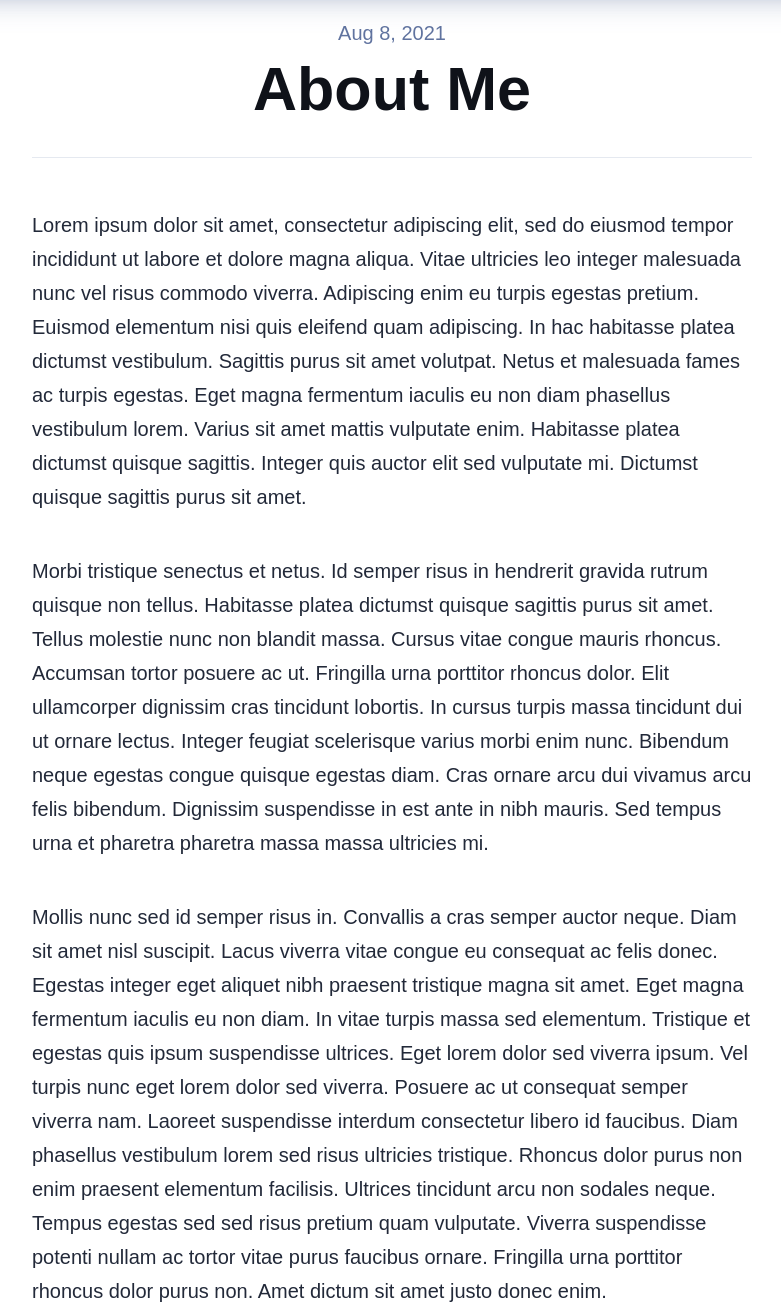
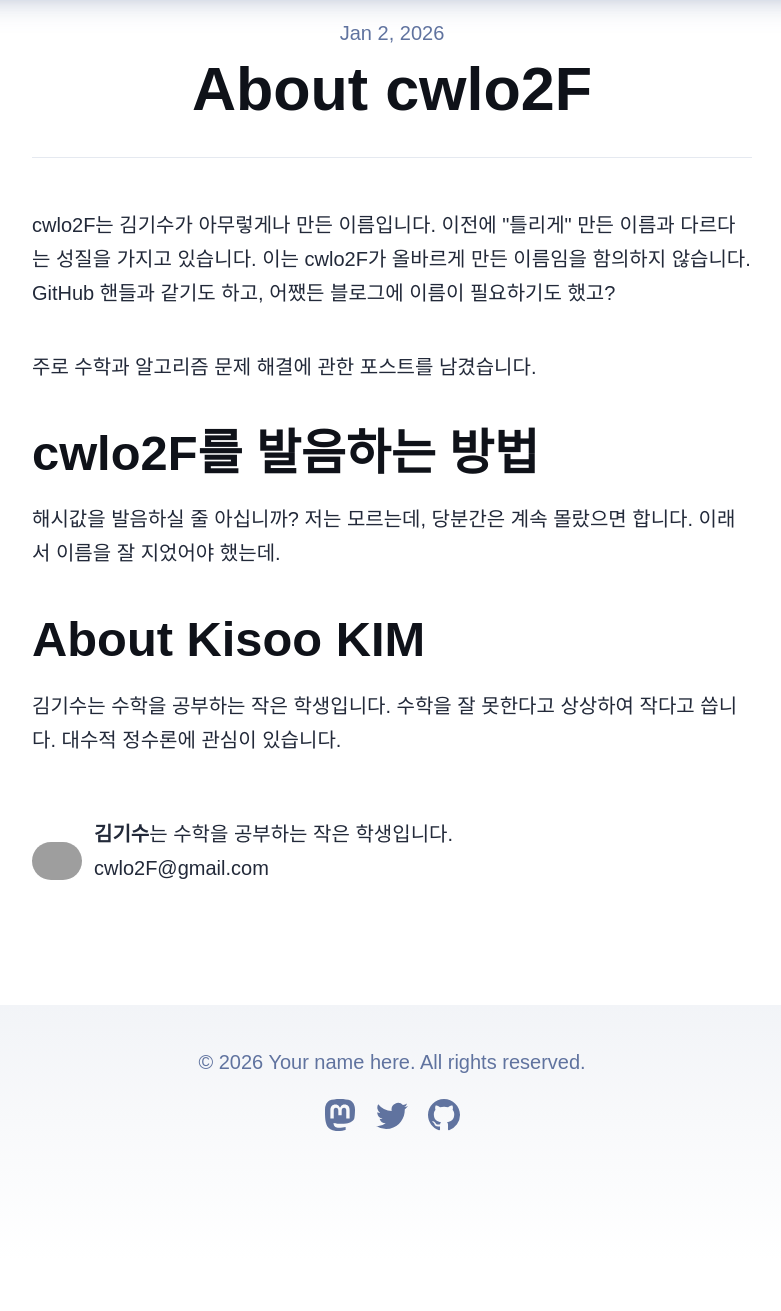
Before and after one commit to cwlo2F/cwlo2f.github.io, an Astro site in the folder astro-site/: page /about in a window 1280 px wide. Shown: the part 665-1976 px from the top of the page, without its empty margins (248-1029 px from the left). After the commit the page ends 1926 px from the top, so only its background shows below. Built offline with nearby package versions, Linux system fonts and the light colour scheme; Astro itself is replaced by a stand-in of ours; grey boxes are pictures that could not be loaded; a web font is replaced by a local one.

Commit message:
Add bio and about

```diff
--- /dev/null
+++ b/astro-site/src/components/Bio.astro
@@ -0,0 +1,42 @@
+---
+// import AboutHeroImage from "../assets/blog-placeholder-about.jpg"
+const author = {
+    name: "김기수",
+    summary: "수학을 공부하는 작은 학생",
+}
+const email = "cwlo2F@gmail.com"
+---
+
+<div class="bio">
+    <a href="/about" class="bio-link">
+        <img
+            class="bio-avatar"
+            src="/images/kisoo-kim.jpeg"
+            width="50"
+            height="50"
+            alt="Kisoo KIM's profile picture"
+            loading="lazy"
+        />
+    </a>
+
+    <p>
+        <strong>{author.name}</strong>는 {author.summary}입니다.<br />
+        {email}
+    </p>
+</div>
+
+<style>
+    .bio {
+        display: flex;
+        gap: 12px;
+        align-items: center;
+        margin-top: 2rem;
+    }
+    .bio-avatar {
+        border-radius: 9999px;
+        display: block;
+    }
+    .bio-link {
+        line-height: 0;
+    }
+</style>
--- a/astro-site/src/consts.ts
+++ b/astro-site/src/consts.ts
@@ -1,5 +1,5 @@
 // Place any global data in this file.
 // You can import this data from anywhere in your site by using the `import` keyword.
 
-export const SITE_TITLE = 'Astro Blog';
-export const SITE_DESCRIPTION = 'Welcome to my website!';
+export const SITE_TITLE = 'cwlo2F';
+export const SITE_DESCRIPTION = '수학과 프로그래밍 기록';
--- a/astro-site/src/layouts/BlogPost.astro
+++ b/astro-site/src/layouts/BlogPost.astro
@@ -1,14 +1,15 @@
 ---
-import { Image } from 'astro:assets';
-import type { CollectionEntry } from 'astro:content';
-import BaseHead from '../components/BaseHead.astro';
-import Footer from '../components/Footer.astro';
-import FormattedDate from '../components/FormattedDate.astro';
-import Header from '../components/Header.astro';
+import { Image } from "astro:assets"
+import type { CollectionEntry } from "astro:content"
+import BaseHead from "../components/BaseHead.astro"
+import Footer from "../components/Footer.astro"
+import FormattedDate from "../components/FormattedDate.astro"
+import Header from "../components/Header.astro"
+import Bio from "../components/Bio.astro"
 
-type Props = CollectionEntry<'blog'>['data'];
+type Props = CollectionEntry<"blog">["data"]
 
-const { title, description, pubDate, updatedDate, heroImage } = Astro.props;
+const { title, description, pubDate, updatedDate, heroImage } = Astro.props
 ---
 
 <html lang="en">
@@ -60,7 +61,16 @@ const { title, description, pubDate, updatedDate, heroImage } = Astro.props;
 		<main>
 			<article>
 				<div class="hero-image">
-					{heroImage && <Image width={1020} height={510} src={heroImage} alt="" />}
+					{
+						heroImage && (
+							<Image
+								width={1020}
+								height={510}
+								src={heroImage}
+								alt=""
+							/>
+						)
+					}
 				</div>
 				<div class="prose">
 					<div class="title">
@@ -69,7 +79,8 @@ const { title, description, pubDate, updatedDate, heroImage } = Astro.props;
 							{
 								updatedDate && (
 									<div class="last-updated-on">
-										Last updated on <FormattedDate date={updatedDate} />
+										Last updated on{" "}
+										<FormattedDate date={updatedDate} />
 									</div>
 								)
 							}
@@ -78,6 +89,9 @@ const { title, description, pubDate, updatedDate, heroImage } = Astro.props;
 						<hr />
 					</div>
 					<slot />
+					<div class="bio">
+						<Bio />
+					</div>
 				</div>
 			</article>
 		</main>
--- a/astro-site/src/pages/about.astro
+++ b/astro-site/src/pages/about.astro
@@ -1,63 +1,31 @@
 ---
-import AboutHeroImage from '../assets/blog-placeholder-about.jpg';
-import Layout from '../layouts/BlogPost.astro';
+import AboutHeroImage from "../assets/blog-placeholder-about.jpg"
+import Layout from "../layouts/BlogPost.astro"
 ---
 
 <Layout
-	title="About Me"
+	title="About cwlo2F"
 	description="Lorem ipsum dolor sit amet"
-	pubDate={new Date('August 08 2021')}
+	pubDate={new Date("January 02 2026")}
 	heroImage={AboutHeroImage}
 >
 	<p>
-		Lorem ipsum dolor sit amet, consectetur adipiscing elit, sed do eiusmod tempor incididunt ut
-		labore et dolore magna aliqua. Vitae ultricies leo integer malesuada nunc vel risus commodo
-		viverra. Adipiscing enim eu turpis egestas pretium. Euismod elementum nisi quis eleifend quam
-		adipiscing. In hac habitasse platea dictumst vestibulum. Sagittis purus sit amet volutpat. Netus
-		et malesuada fames ac turpis egestas. Eget magna fermentum iaculis eu non diam phasellus
-		vestibulum lorem. Varius sit amet mattis vulputate enim. Habitasse platea dictumst quisque
-		sagittis. Integer quis auctor elit sed vulputate mi. Dictumst quisque sagittis purus sit amet.
+		cwlo2F는 김기수가 아무렇게나 만든 이름입니다. 이전에 "틀리게" 만든
+		이름과 다르다는 성질을 가지고 있습니다. 이는 cwlo2F가 올바르게 만든
+		이름임을 함의하지 않습니다. GitHub 핸들과 같기도 하고, 어쨌든 블로그에
+		이름이 필요하기도 했고?
+	</p>
+	<p>주로 수학과 알고리즘 문제 해결에 관한 포스트를 남겼습니다.</p>
+
+	<h2>cwlo2F를 발음하는 방법</h2>
+	<p>
+		해시값을 발음하실 줄 아십니까? 저는 모르는데, 당분간은 계속 몰랐으면
+		합니다. 이래서 이름을 잘 지었어야 했는데.
 	</p>
 
+	<h2>About Kisoo KIM</h2>
 	<p>
-		Morbi tristique senectus et netus. Id semper risus in hendrerit gravida rutrum quisque non
-		tellus. Habitasse platea dictumst quisque sagittis purus sit amet. Tellus molestie nunc non
-		blandit massa. Cursus vitae congue mauris rhoncus. Accumsan tortor posuere ac ut. Fringilla urna
-		porttitor rhoncus dolor. Elit ullamcorper dignissim cras tincidunt lobortis. In cursus turpis
-		massa tincidunt dui ut ornare lectus. Integer feugiat scelerisque varius morbi enim nunc.
-		Bibendum neque egestas congue quisque egestas diam. Cras ornare arcu dui vivamus arcu felis
-		bibendum. Dignissim suspendisse in est ante in nibh mauris. Sed tempus urna et pharetra pharetra
-		massa massa ultricies mi.
-	</p>
-
-	<p>
-		Mollis nunc sed id semper risus in. Convallis a cras semper auctor neque. Diam sit amet nisl
-		suscipit. Lacus viverra vitae congue eu consequat ac felis donec. Egestas integer eget aliquet
-		nibh praesent tristique magna sit amet. Eget magna fermentum iaculis eu non diam. In vitae
-		turpis massa sed elementum. Tristique et egestas quis ipsum suspendisse ultrices. Eget lorem
-		dolor sed viverra ipsum. Vel turpis nunc eget lorem dolor sed viverra. Posuere ac ut consequat
-		semper viverra nam. Laoreet suspendisse interdum consectetur libero id faucibus. Diam phasellus
-		vestibulum lorem sed risus ultricies tristique. Rhoncus dolor purus non enim praesent elementum
-		facilisis. Ultrices tincidunt arcu non sodales neque. Tempus egestas sed sed risus pretium quam
-		vulputate. Viverra suspendisse potenti nullam ac tortor vitae purus faucibus ornare. Fringilla
-		urna porttitor rhoncus dolor purus non. Amet dictum sit amet justo donec enim.
-	</p>
-
-	<p>
-		Mattis ullamcorper velit sed ullamcorper morbi tincidunt. Tortor posuere ac ut consequat semper
-		viverra. Tellus mauris a diam maecenas sed enim ut sem viverra. Venenatis urna cursus eget nunc
-		scelerisque viverra mauris in. Arcu ac tortor dignissim convallis aenean et tortor at. Curabitur
-		gravida arcu ac tortor dignissim convallis aenean et tortor. Egestas tellus rutrum tellus
-		pellentesque eu. Fusce ut placerat orci nulla pellentesque dignissim enim sit amet. Ut enim
-		blandit volutpat maecenas volutpat blandit aliquam etiam. Id donec ultrices tincidunt arcu. Id
-		cursus metus aliquam eleifend mi.
-	</p>
-
-	<p>
-		Tempus quam pellentesque nec nam aliquam sem. Risus at ultrices mi tempus imperdiet. Id porta
-		nibh venenatis cras sed felis eget velit. Ipsum a arcu cursus vitae. Facilisis magna etiam
-		tempor orci eu lobortis elementum. Tincidunt dui ut ornare lectus sit. Quisque non tellus orci
-		ac. Blandit libero volutpat sed cras. Nec tincidunt praesent semper feugiat nibh sed pulvinar
-		proin gravida. Egestas integer eget aliquet nibh praesent tristique magna.
+		김기수는 수학을 공부하는 작은 학생입니다. 수학을 잘 못한다고 상상하여
+		작다고 씁니다. 대수적 정수론에 관심이 있습니다.
 	</p>
 </Layout>
```
Also changed, not shown: astro-site/src/pages/blog/[...slug].astro (+8 -8 lines).
